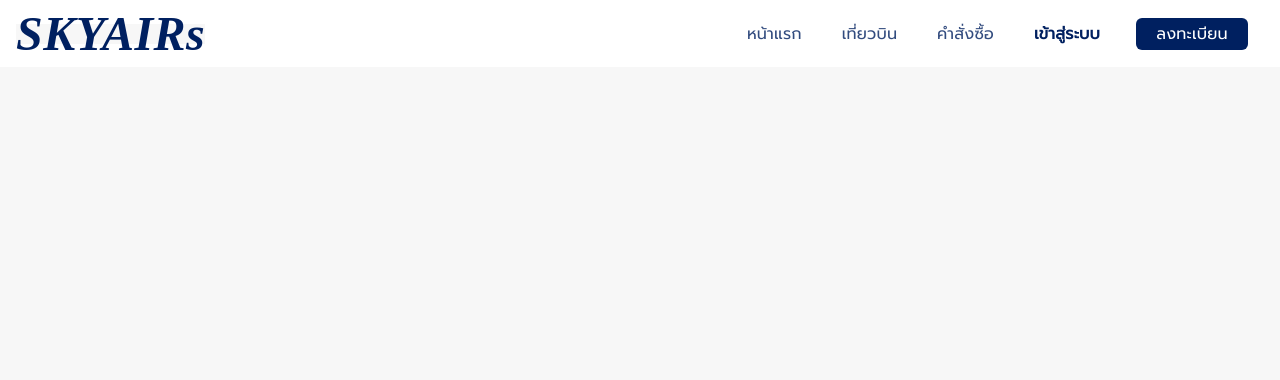
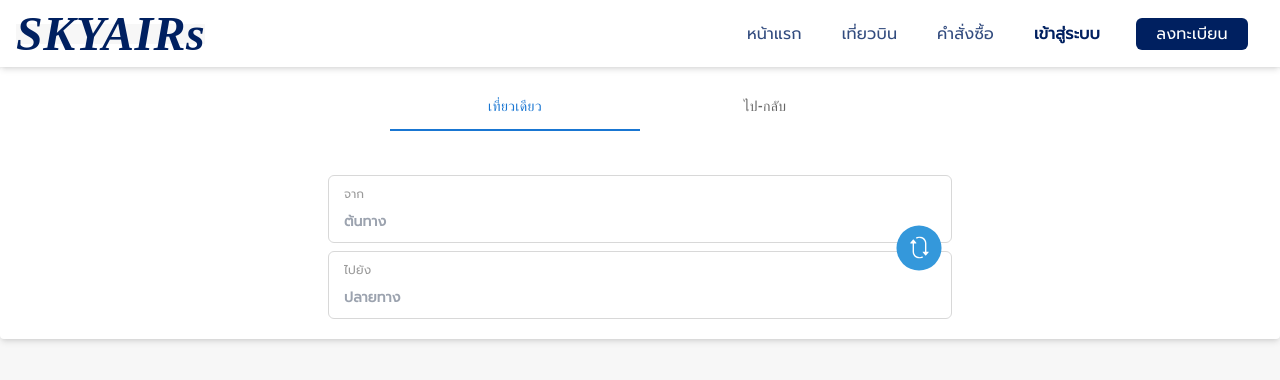
Before and after one commit to NJT123456/React-SKYAIRs, a Next.js app in the folder skyairs/: page / in a window 1280 px wide. Shown: the top 380 px of the page. Built offline with nearby package versions, Linux system fonts and the light colour scheme.

Commit message:
flight from and go field

```diff
--- /dev/null
+++ b/skyairs/components/partials/Flight/FromSearch.js
@@ -0,0 +1,61 @@
+import React from "react";
+
+export default function FromSearch({
+  id,
+  showSearchList,
+  toggleShowList,
+  label,
+  placeholder,
+  value,
+  changeValueSearch,
+  FilterList,
+  changeValue,
+}) {
+  return (
+    <>
+      <div
+        id={`${id}`}
+        className={`py-[10px] px-[15px] desktop:w-[314px] w-full cursor-pointer border border-solid rounded-md m-0 ${
+          showSearchList ? "border-red-600" : "border-[#d8d8d8]"
+        }`}
+        onClick={toggleShowList}>
+        <label className="text-[#9a9a9a] text-xs block mb-[10px]">
+          {label}
+        </label>
+        <input
+          type="text"
+          placeholder={`${placeholder}`}
+          autoComplete="off"
+          className="font-bold w-full block text-sm border-none outline-none"
+          value={value}
+          onChange={(e) => changeValueSearch(e.target.value)}
+        />
+      </div>
+
+      {/* list */}
+      {showSearchList && (
+        <div className="absolute drop-shadow-md desktop:w-[555px] w-full desktop:mt-[5px] z-10">
+          <div className="flex items-center justify-between rounded-t-md bg-[#f7f7f7] border-b-[0.5px] border-solid border-[#dedede] p-4">
+            <div className="font-bold text-lg">เลือกปลายทาง</div>
+            <button
+              className="border-none bg-transparent cursor-pointer text-[200%]"
+              id="close-search"
+              onClick={toggleShowList}>
+              &times;
+            </button>
+          </div>
+{/*
+          {FilterList.map((item, idx) => (
+            <div
+              className="bg-white rounded-b-md overflow-y-auto max-h-[410px] p-5 cursor-pointer hover:opacity-80"
+              key={item.code}
+              id={item.code}
+              onClick={changeValue(item.code)}>
+                <div>{item.city}</div>
+              </div>
+          ))} */}
+        </div>
+      )}
+    </>
+  );
+}
--- /dev/null
+++ b/skyairs/components/partials/Flight/flight.js
@@ -0,0 +1,87 @@
+import React, { useState } from "react";
+import { TabContext, TabPanel } from "@mui/lab";
+import { Box, Tab, Tabs } from "@mui/material";
+import FromSearch from "./FromSearch";
+import { BsRepeat } from "react-icons/bs"
+
+export default function Flight() {
+  const [flightTrip, setFlightTrip] = useState("oneway");
+  const [showSearchFromList, setShowSearchFromList] = useState(false);
+  const [showSearchGoList, setShowSearchGoList] = useState(false);
+
+  const handleChangeFlightType = (e, newFlightTrip) => {
+    setFlightTrip(newFlightTrip);
+  };
+
+  const toggleShowFromList = () => {
+    setShowSearchFromList(!showSearchFromList);
+    setShowSearchGoList(false);
+  };
+
+  const toggleShowGoList = () => {
+    setShowSearchGoList(!showSearchGoList);
+    setShowSearchFromList(false);
+  };
+  return (
+    <div className="bg-white rounded shadow-md desktop:p-10 p-4">
+      <TabContext value={flightTrip}>
+        <Box className="relative w-full flex items-center flex-col justify-center desktop:items-start desktop:justify-start">
+          <Tabs
+            value={flightTrip}
+            onChange={handleChangeFlightType}
+            aria-label="flight-types"
+            className="w-[500px] justify-center items-center desktop:w-[25%]">
+            <Tab
+              label="เที่ยวเดียว"
+              className="w-[50%] desktop:w-[35%] font-Prompt"
+              id="OneWay"
+              value="oneway"
+            />
+            <Tab
+              label="ไป-กลับ"
+              className="w-[50%] desktop:w-[35%] font-Prompt"
+              id="roundTrip"
+              value="roundtrip"
+            />
+          </Tabs>
+
+          <div className="relative mt-10 w-full desktop:w-auto md:w-[50%]">
+            <div className="flex flex-col-reverse">
+              <div className="desktop:relative desktop:flex desktop:gap-x-[10px]">
+                <div className="relative py-1">
+                  {/* from */}
+                  <FromSearch
+                    id={"from-flight"}
+                    showSearchList={showSearchFromList}
+                    toggleShowList={toggleShowFromList}
+                    label={"จาก"}
+                    placeholder={"ต้นทาง"}
+                    // value = {wordFrom}
+                    // changeValueSearch={setWordFrom}
+                  />
+                </div>
+                {/* go */}
+                <div className="relative py-1">
+                  <FromSearch
+                    id={"go-flight"}
+                    showSearchList={showSearchGoList}
+                    toggleShowList={toggleShowGoList}
+                    label={"ไปยัง"}
+                    placeholder={"ปลายทาง"}
+                    // value = {wordFrom}
+                    // changeValueSearch={setWordFrom}
+                  />
+                </div>
+                <button className={`switch-button`}>
+                  <div className="icon">
+                    <BsRepeat />
+                  </div>
+                </button>
+              </div>
+            </div>
+          </div>
+        </Box>
+      </TabContext>
+    </div>
+  );
+}
--- a/skyairs/components/partials/Navbar.js
+++ b/skyairs/components/partials/Navbar.js
@@ -3,7 +3,7 @@ import Link from "next/link";
 import React, { useEffect, useRef, useState } from "react";
 import CloseIcon from "@mui/icons-material/Close";
 
-export default function Navbar({ alternate, className, showNavigationLinks }) {
+export default function Navbar({ className, showNavigationLinks }) {
   const link = [
     { text: "หน้าแรก", path: "/", id: "homepage" },
     { text: "เที่ยวบิน", path: "/flight", id: "flight" },
@@ -53,7 +53,7 @@ export default function Navbar({ alternate, className, showNavigationLinks }) {
   };
 
   return (
-    <nav className={`bg-white h-[67px] ${className}`}>
+    <nav className={`bg-white h-[67px] shadow-md ${className}`}>
       <div
         className={`md:flex relative md:h-full md:p-4 md:item-center md:justify-between ${
           !showNavigationLinks ? "justify-between" : ""
--- a/skyairs/package.json
+++ b/skyairs/package.json
@@ -12,13 +12,16 @@
     "@emotion/react": "^11.11.1",
     "@emotion/styled": "^11.11.0",
     "@mui/icons-material": "^5.14.9",
+    "@mui/lab": "^5.0.0-alpha.145",
     "@mui/material": "^5.14.9",
     "autoprefixer": "10.4.15",
+    "dayjs": "^1.11.9",
     "formik": "^2.4.5",
     "next": "13.4.19",
     "postcss": "8.4.29",
     "react": "18.2.0",
     "react-dom": "18.2.0",
+    "react-icons": "^4.11.0",
     "tailwindcss": "3.3.3"
   }
 }
--- a/skyairs/pages/index.js
+++ b/skyairs/pages/index.js
@@ -1,9 +1,11 @@
-import Navbar from "@/components/partials/Navbar"
+import Flight from "@/components/partials/Flight/flight";
+import Navbar from "@/components/partials/Navbar";
 
 export default function Home() {
   return (
     <>
-      <Navbar />
+      <Navbar className={"sticky top-0 z-30"} />
+      <Flight />
     </>
   );
 }
--- a/skyairs/styles/globals.css
+++ b/skyairs/styles/globals.css
@@ -98,14 +98,14 @@
   }
 
   /* input */
-  .field{
+  .field {
     @apply relative p-3;
   }
   .field .input-nav {
     @apply w-full px-[10px] pt-4 pb-2 outline-none border border-solid border-[#ccc] placeholder:transition-colors rounded-md;
   }
 
-  .field .input-nav::placeholder{
+  .field .input-nav::placeholder {
     transition: color 300ms ease;
   }
 
@@ -113,8 +113,38 @@
     @apply absolute top-[31px] left-[24px] text-[#888] text-[120%] origin-[0_-190%] transition-transform pointer-events-none;
   }
 
-  .field .input-nav:focus ~ .label-nav{
+  .field .input-nav:focus ~ .label-nav {
     transform: scale(0.6);
+  }
+
+  .switch-button {
+    @apply flex items-center justify-center py-0 px-4 rounded-full
+    font-bold text-white text-lg bg-secondary cursor-pointer border-none
+    appearance-none outline-none w-[45px] h-[45px]
+    absolute hover:bg-tertiary desktop:w-8 desktop:h-8 desktop:!top-[50%]
+    desktop:left-[50%];
+    top: calc(77px - 0.5px);
+    right: -12px;
+    transform: translate(-50%, -50%) rotate(0) skew(0, 0) scale(1, 1);
+    transition: all 0.15s linear 75ms;
+  }
+
+  .switch-button:focus {
+    box-shadow: 0 0 0 2px #ffffff, 0 0 3px 5px #3a97f9;
+    outline: 2px dotted transparent;
+    outline-offset: 2px;
+  }
+
+  .icon{
+    @apply flex items-center justify-center font-bold text-[22px];
+    transform: translate(0, 0) rotate(90deg) skew(0, 0) scale(1, 1);
+  }
+
+  @media screen and (min-width: 1360px) {
+    .icon{
+      transform: translate(0, 0) rotate(180deg) skew(0, 0) scale(1, 1);
+    }
+
   }
 }
 
--- a/skyairs/tailwind.config.js
+++ b/skyairs/tailwind.config.js
@@ -14,12 +14,17 @@ module.exports = {
           "conic-gradient(from 180deg at 50% 50%, var(--tw-gradient-stops))",
       },
       fontFamily: {
-        'Prompt': ['var(--body-font)', 'sans-serif'],
-        'navbar': ["Bell MT Semi Bold"],
+        Prompt: ["var(--body-font)", "sans-serif"],
+        navbar: ["Bell MT Semi Bold"],
       },
       colors: {
-        'primary': '#002060',
-      }
+        primary: "#002060",
+        secondary: "#3498db",
+        tertiary:"#247bb6"
+      },
+      screens: {
+        desktop: "1360px",
+      },
     },
   },
   plugins: [],
```
Also changed, not shown: 1 other file (tests, documents, lock files or other folders).
